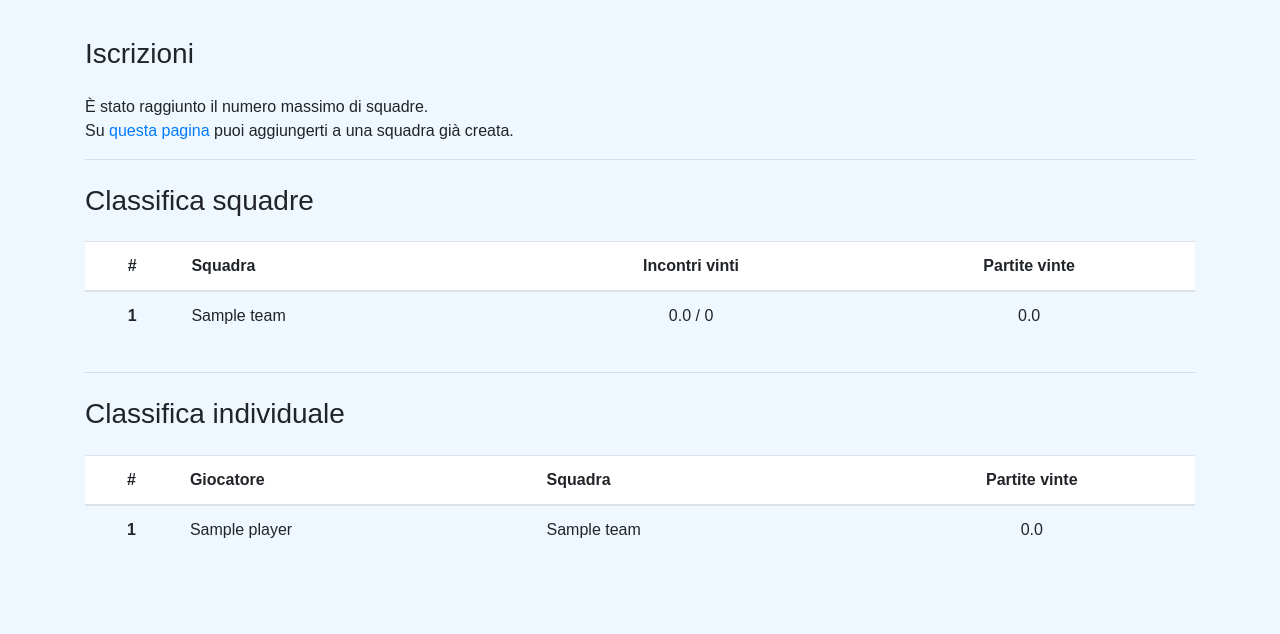
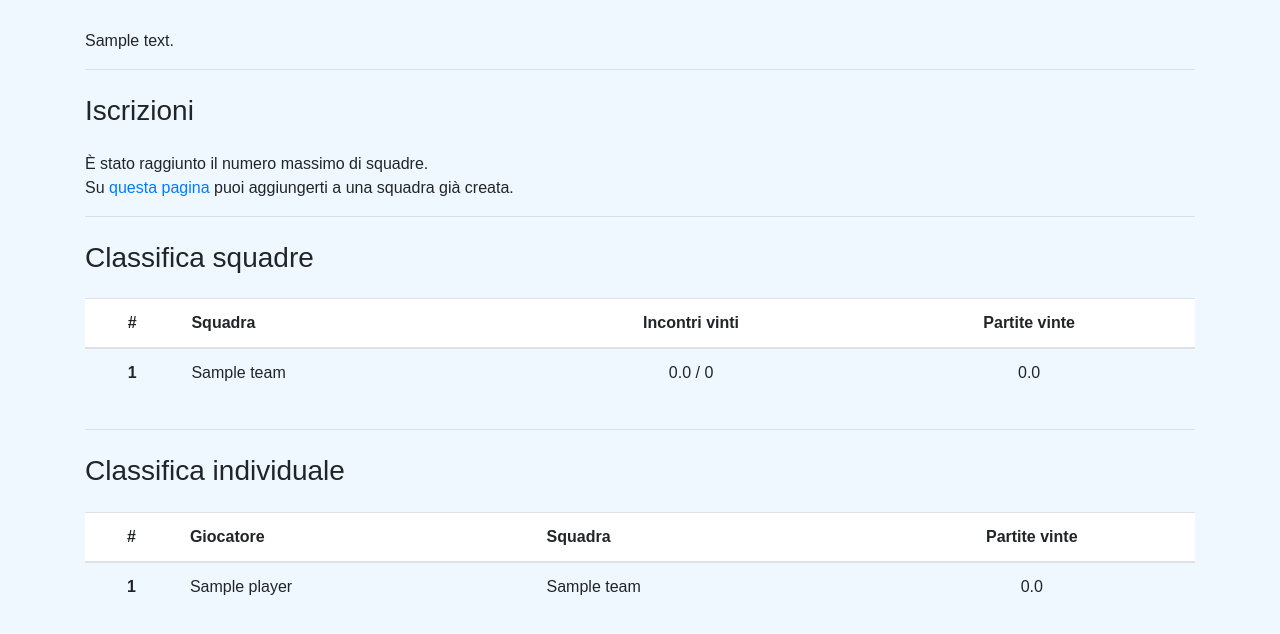
Before and after one commit to giove91/multi-table-tournament, a Django app: page / in a window 1280 px wide. Shown: the part 115-749 px from the top of the page. Run offline with Django 3.2, Linux system fonts and the light colour scheme; tables that the repository leaves empty hold one stand-in row (values such as "Sample post"); some libraries are stand-ins or nearby versions; some web fonts are replaced.

Commit message:
Add tournament description field.

```diff
--- a/static/style.css
+++ b/static/style.css
@@ -120,3 +120,7 @@ h3::before {
 a.link:hover {
     color: rgb(238, 109, 1);
 }
+
+.description a:hover {
+    color: rgb(238, 109, 1);
+}
--- a/templates/index.html
+++ b/templates/index.html
@@ -45,6 +45,14 @@
 
 
 {% block content %}
+
+{% if tournament.description %}
+<div class="description pt-3">
+{{ tournament.description|safe }}
+<hr />
+</div>
+{% endif %}
+
 
 {% if tournament.is_registration_open %}
 <h3 class="my-4" id="registration">Iscrizioni</h3>
--- a/tournament/admin.py
+++ b/tournament/admin.py
@@ -41,7 +41,7 @@ class TournamentAdmin(DjangoObjectActions, admin.ModelAdmin):
             'fields': ('name', 'short_name', 'bye_score')
         }),
         ('Public page', {
-            'fields': ('default_round_visibility', 'shown_players'),
+            'fields': ('description', 'default_round_visibility', 'shown_players'),
         }),
         ('Registration', {
             'fields': ('is_registration_open', 'max_teams', 'max_players_per_team'),
--- a/tournament/models.py
+++ b/tournament/models.py
@@ -101,8 +101,11 @@ def score_counter_to_str(counter, hide_secondary=False):
 class Tournament(models.Model):
     name = models.CharField(max_length=255)
     short_name = models.CharField(max_length=255, null=True, blank=True, default=None, help_text='Name to show on mobile devices.')
+
     creation_time = models.DateTimeField(auto_now_add=True)
     bye_score = models.DecimalField(max_digits=4, decimal_places=1, default=3, help_text='Score to assign for a bye.')
+
+    description = models.TextField(null=True, blank=True, default=None, help_text='This appears at the beginning of the public page. You can use HTML tags.')
     default_round_visibility = models.CharField(max_length=2, choices=VISIBILITY_CHOICES, default=SHOW, help_text='Default visibility of newly generated rounds.')
     shown_players = models.PositiveIntegerField(null=True, blank=True, default=0, help_text='Number of players to show in the scoreboard. If no value is given, all players are shown. If 0, the player scoreboard is not shown.')
 
```
Also changed, not shown: tournament/migrations/0005_auto_20190704_1743.py (added).
